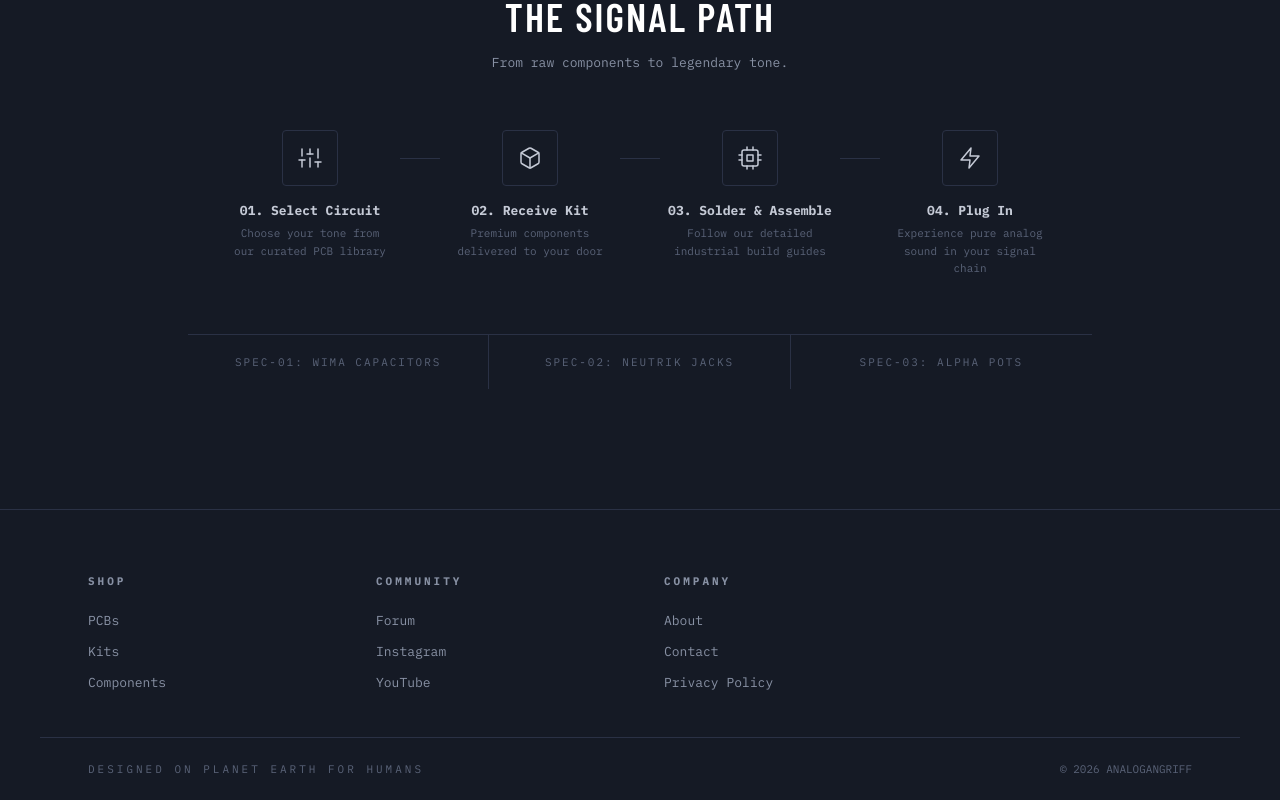
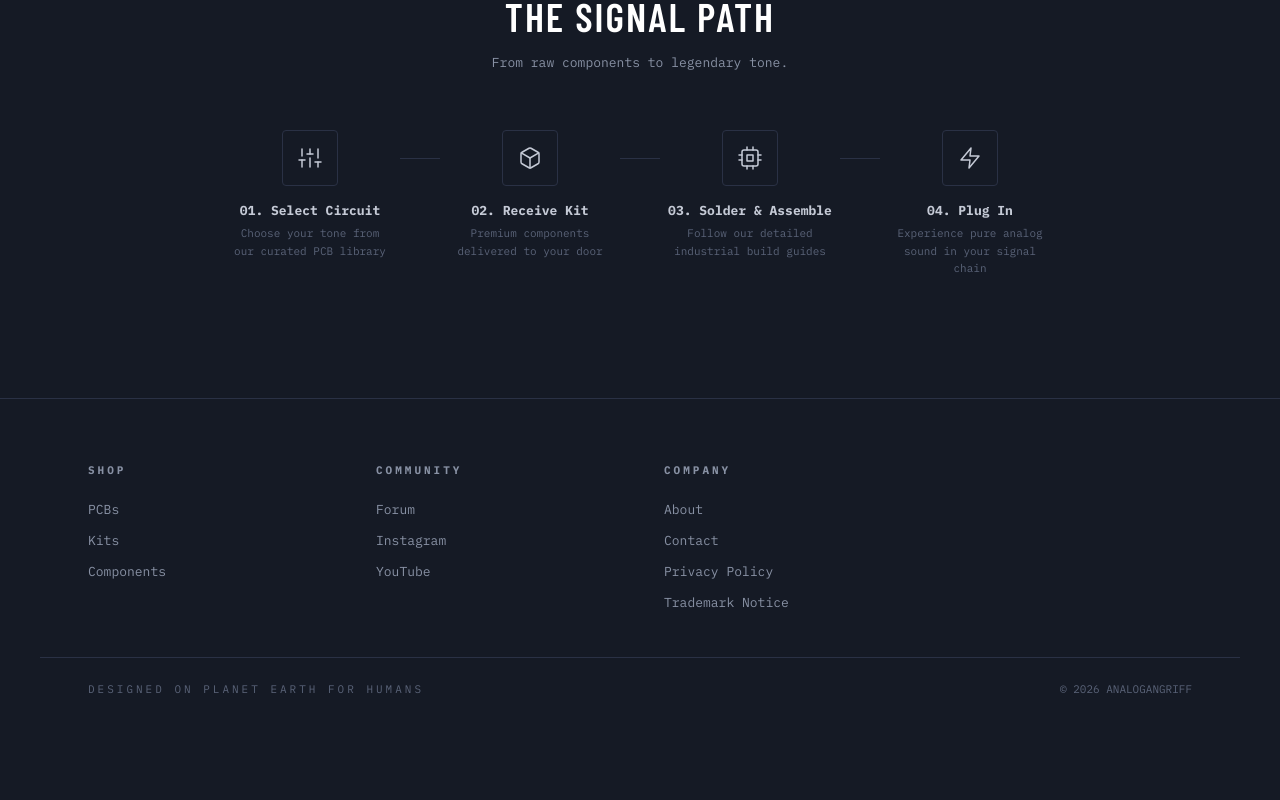
Before and after one commit to rethinsilvester/analog-angriff, a Next.js app: page / in a window 1280 px wide. Shown: the part 1819-2619 px from the top of the page. After the commit the page ends 2539 px from the top, so only its background shows below. Built offline with nearby package versions, Linux system fonts and the light colour scheme; a web font is replaced by a local one.

Commit message:
fixed footer links

```diff
--- a/app/page.js
+++ b/app/page.js
@@ -366,7 +366,6 @@ function Hero({ setPage }) {
         <p style={{ fontFamily: mono, fontSize: "clamp(13px,1.4vw,16px)", color: "rgba(255,255,255,0.75)", maxWidth: 600, lineHeight: 1.7, margin: "0 auto 48px" }}>Premium DIY guitar pedal kits for musicians and tone enthusiasts. Build your sound from the circuit up.</p>
         <div style={{ display: "flex", gap: 16, justifyContent: "center", flexWrap: "wrap" }}>
           <button onClick={() => setPage("shop")} style={{ ...btnO, background: C.white, color: C.bg, border: "none", fontWeight: 700 }}>BROWSE CATALOG</button>
-          <button onClick={() => setPage("about")} style={{ ...btnO, borderColor: "rgba(255,255,255,0.3)" }}>OUR STORY</button>
         </div>
       </div>
       <div onClick={() => document.getElementById("featured")?.scrollIntoView({ behavior: "smooth" })} style={{ position: "absolute", bottom: 40, left: "50%", transform: "translateX(-50%)", display: "flex", flexDirection: "column", alignItems: "center", gap: 8, cursor: "pointer", opacity: 0.6, transition: "opacity 0.3s" }} onMouseOver={e => e.currentTarget.style.opacity = 1} onMouseOut={e => e.currentTarget.style.opacity = 0.6}>
@@ -440,11 +439,6 @@ function SignalPath() {
             </div>
             {i < 3 && <div style={{ width: 40, height: 1, background: C.border, marginTop: 28, flexShrink: 0 }} />}
           </div>
-        ))}
-      </div>
-      <div style={{ display: "grid", gridTemplateColumns: "repeat(3,1fr)", borderTop: `1px solid ${C.border}`, marginTop: 56 }}>
-        {[["SPEC-01:", "WIMA CAPACITORS"], ["SPEC-02:", "NEUTRIK JACKS"], ["SPEC-03:", "ALPHA POTS"]].map(([a, b], i) => (
-          <div key={i} style={{ padding: "20px 16px", borderRight: i < 2 ? `1px solid ${C.border}` : "none", fontFamily: mono, fontSize: 11, color: C.textDim, letterSpacing: "2px", textAlign: "center" }}>{a} {b}</div>
         ))}
       </div>
     </section>
@@ -1043,6 +1037,94 @@ function Breadcrumb({ items, setPage }) {
   );
 }
 
+/* ══ PRIVACY POLICY ══ */
+function PrivacyPage({ setPage }) {
+  return (
+    <section style={{ paddingTop: 92 }}>
+      <div style={{ padding: "12px clamp(16px,4vw,48px)", maxWidth: 800, margin: "0 auto" }}>
+        <Breadcrumb items={[{ label: "Home", page: "home" }, { label: "Privacy Policy" }]} setPage={setPage} />
+      </div>
+      <div style={{ maxWidth: 800, margin: "0 auto", padding: "32px clamp(16px,4vw,48px) 80px" }}>
+        <h1 style={{ ...hdg, fontSize: 32, marginBottom: 32 }}>PRIVACY POLICY</h1>
+        <div style={{ fontFamily: mono, fontSize: 13, color: C.textMuted, lineHeight: 2 }}>
+          <p style={{ marginBottom: 20 }}>Last updated: January 2026</p>
+
+          <h3 style={{ fontFamily: mono, fontSize: 14, fontWeight: 700, color: C.white, marginBottom: 12, marginTop: 32 }}>What we collect</h3>
+          <p style={{ marginBottom: 20 }}>When you place an order or create an account, we collect your name, email address, phone number, and shipping address. This information is used solely to process and deliver your order, and to communicate with you about your purchase.</p>
+
+          <h3 style={{ fontFamily: mono, fontSize: 14, fontWeight: 700, color: C.white, marginBottom: 12, marginTop: 32 }}>How we store it</h3>
+          <p style={{ marginBottom: 20 }}>Account data is currently stored locally on your device using browser storage. We do not store your account credentials on our servers. Order communications happen via WhatsApp and email, which are subject to those {"platforms'"} respective privacy policies.</p>
+
+          <h3 style={{ fontFamily: mono, fontSize: 14, fontWeight: 700, color: C.white, marginBottom: 12, marginTop: 32 }}>Payment information</h3>
+          <p style={{ marginBottom: 20 }}>We do not collect, store, or process credit card or bank account details. All payments are made directly through UPI (Unified Payments Interface) between your banking app and ours. We only receive your UTR/transaction reference number to verify payment.</p>
+
+          <h3 style={{ fontFamily: mono, fontSize: 14, fontWeight: 700, color: C.white, marginBottom: 12, marginTop: 32 }}>Cookies and tracking</h3>
+          <p style={{ marginBottom: 20 }}>This website does not use tracking cookies, analytics scripts, or third-party advertising. We do not sell, share, or trade your personal information with any third parties.</p>
+
+          <h3 style={{ fontFamily: mono, fontSize: 14, fontWeight: 700, color: C.white, marginBottom: 12, marginTop: 32 }}>Your rights</h3>
+          <p style={{ marginBottom: 20 }}>You can delete your account and all associated data at any time from your account settings. If you have questions about your data, contact us at hello@analogangriff.com.</p>
+
+          <h3 style={{ fontFamily: mono, fontSize: 14, fontWeight: 700, color: C.white, marginBottom: 12, marginTop: 32 }}>Changes to this policy</h3>
+          <p>We may update this policy from time to time. Any changes will be posted on this page with an updated revision date.</p>
+        </div>
+      </div>
+    </section>
+  );
+}
+
+/* ══ TRADEMARK NOTICE ══ */
+function TrademarkPage({ setPage }) {
+  return (
+    <section style={{ paddingTop: 92 }}>
+      <div style={{ padding: "12px clamp(16px,4vw,48px)", maxWidth: 800, margin: "0 auto" }}>
+        <Breadcrumb items={[{ label: "Home", page: "home" }, { label: "Trademark Notice" }]} setPage={setPage} />
+      </div>
+      <div style={{ maxWidth: 800, margin: "0 auto", padding: "32px clamp(16px,4vw,48px) 80px" }}>
+        <h1 style={{ ...hdg, fontSize: 32, marginBottom: 32 }}>TRADEMARK NOTICE</h1>
+        <div style={{ fontFamily: mono, fontSize: 13, color: C.textMuted, lineHeight: 2 }}>
+          <div style={{ background: C.bgCard, border: `1px solid ${C.border}`, padding: 24, marginBottom: 32 }}>
+            <p style={{ color: C.accent, fontWeight: 700, marginBottom: 12 }}>Important disclaimer regarding product names and references</p>
+            <p>Analog Angriff is an independent DIY electronics project. We design and sell printed circuit boards and component kits for building guitar effects pedals. Our products are inspired by classic and well-known pedal circuits, but are not manufactured by, endorsed by, or affiliated with any of the original manufacturers referenced on this website.</p>
+          </div>
+
+          <h3 style={{ fontFamily: mono, fontSize: 14, fontWeight: 700, color: C.white, marginBottom: 12, marginTop: 32 }}>Third-party trademarks</h3>
+          <p style={{ marginBottom: 20 }}>Product names, brand names, and circuit references used on this website are the trademarks or registered trademarks of their respective owners. These names are used solely for the purpose of identifying the circuit topology or design lineage of our DIY PCB layouts, and to help builders understand which classic sound each project is based on.</p>
+
+          <p style={{ marginBottom: 20 }}>Examples of trademarks referenced on this site include, but are not limited to:</p>
+
+          <div style={{ background: C.bgCard, border: `1px solid ${C.border}`, padding: "16px 24px", marginBottom: 20 }}>
+            {[
+              { name: "Tube Screamer, TS-808, TS-9", owner: "Ibanez / Hoshino Gakki" },
+              { name: "Klon Centaur, Klon KTR", owner: "Klon LLC / Bill Finnegan" },
+              { name: "Big Muff Pi", owner: "Electro-Harmonix" },
+              { name: "Fuzz Face", owner: "Dunlop Manufacturing" },
+              { name: "Phase 90, MXR", owner: "Dunlop Manufacturing" },
+              { name: "Dyna Comp", owner: "Dunlop Manufacturing / MXR" },
+              { name: "Boss, DS-1, DM-2", owner: "Roland Corporation" },
+              { name: "Timmy", owner: "Paul Cochrane" },
+              { name: "LPB-1", owner: "Electro-Harmonix" },
+            ].map((tm, i) => (
+              <div key={i} style={{ display: "flex", justifyContent: "space-between", padding: "10px 0", borderBottom: i < 8 ? `1px solid ${C.border}` : "none", flexWrap: "wrap", gap: 8 }}>
+                <span style={{ color: C.white, fontWeight: 700 }}>{tm.name}</span>
+                <span style={{ color: C.textDim }}>{tm.owner}</span>
+              </div>
+            ))}
+          </div>
+
+          <h3 style={{ fontFamily: mono, fontSize: 14, fontWeight: 700, color: C.white, marginBottom: 12, marginTop: 32 }}>Our products</h3>
+          <p style={{ marginBottom: 20 }}>Analog Angriff products are original PCB layouts and kit assemblies designed for educational and hobbyist purposes. While our circuits may be based on well-known topologies, our PCB designs, enclosure artwork, and documentation are original works.</p>
+
+          <h3 style={{ fontFamily: mono, fontSize: 14, fontWeight: 700, color: C.white, marginBottom: 12, marginTop: 32 }}>Fair use</h3>
+          <p style={{ marginBottom: 20 }}>References to third-party product names are made under nominative fair use to describe the type of circuit a product is based on. No sponsorship, endorsement, or affiliation is implied. If you are a trademark holder and have concerns about how your mark is used on this site, please contact us at hello@analogangriff.com.</p>
+
+          <h3 style={{ fontFamily: mono, fontSize: 14, fontWeight: 700, color: C.white, marginBottom: 12, marginTop: 32 }}>DIY community attribution</h3>
+          <p>The DIY guitar pedal community has a long tradition of sharing and building upon classic circuit designs. We acknowledge and respect the original designers and manufacturers whose work has inspired generations of pedal builders. Our goal is to make these educational building experiences accessible to everyone.</p>
+        </div>
+      </div>
+    </section>
+  );
+}
+
 /* ══ PLACEHOLDER ══ */
 function Placeholder({ title, desc }) {
   return <section style={{ paddingTop: 140, textAlign: "center", maxWidth: 600, margin: "0 auto", padding: "140px 24px 80px" }}><h1 style={{ ...hdg, fontSize: 36, marginBottom: 16 }}>{title}</h1><p style={{ fontFamily: mono, fontSize: 13, color: C.textMuted, lineHeight: 1.8 }}>{desc}</p></section>;
@@ -1206,11 +1288,43 @@ function AccountPage({ setPage, view = "orders" }) {
   );
 }
 /* ══ FOOTER ══ */
-function Footer() {
+function Footer({ setPage }) {
+  const footerLinks = {
+    "SHOP": [
+      { label: "PCBs", page: "pcbs" },
+      { label: "Kits", page: "kits" },
+      { label: "Components", page: "components" },
+    ],
+    "COMMUNITY": [
+      { label: "Forum", page: "forum" },
+      { label: "Instagram", href: "https://instagram.com/analogangriff" },
+      { label: "YouTube", href: "https://youtube.com/@analogangriff" },
+    ],
+    "COMPANY": [
+      { label: "About", page: "about" },
+      { label: "Contact", page: "contact" },
+      { label: "Privacy Policy", page: "privacy" },
+      { label: "Trademark Notice", page: "trademark" },
+    ],
+  };
+
   return (
     <footer style={{ borderTop: `1px solid ${C.border}`, marginTop: 40 }}>
       <div style={{ maxWidth: 1200, margin: "0 auto", padding: "64px clamp(16px,4vw,48px) 32px", display: "grid", gridTemplateColumns: "repeat(auto-fill, minmax(200px, 1fr))", gap: 48 }}>
-        {[{ t: "SHOP", l: ["PCBs", "Kits", "Components"] }, { t: "COMMUNITY", l: ["Forum", "Instagram", "YouTube"] }, { t: "COMPANY", l: ["About", "Contact", "Privacy Policy"] }].map((c, i) => <div key={i}><h4 style={{ ...lbl, marginBottom: 24 }}>{c.t}</h4>{c.l.map(x => <div key={x} style={{ fontFamily: mono, fontSize: 13, color: C.textMuted, marginBottom: 14, cursor: "pointer" }}>{x}</div>)}</div>)}
+        {Object.entries(footerLinks).map(([title, links]) => (
+          <div key={title}>
+            <h4 style={{ ...lbl, marginBottom: 24 }}>{title}</h4>
+            {links.map(link => link.href ? (
+              <a key={link.label} href={link.href} target="_blank" rel="noopener noreferrer" style={{ display: "block", fontFamily: mono, fontSize: 13, color: C.textMuted, marginBottom: 14, cursor: "pointer", textDecoration: "none", transition: "color 0.2s" }}
+                onMouseOver={e => e.target.style.color = C.white}
+                onMouseOut={e => e.target.style.color = C.textMuted}>{link.label}</a>
+            ) : (
+              <div key={link.label} onClick={() => setPage(link.page)} style={{ fontFamily: mono, fontSize: 13, color: C.textMuted, marginBottom: 14, cursor: "pointer", transition: "color 0.2s" }}
+                onMouseOver={e => e.target.style.color = C.white}
+                onMouseOut={e => e.target.style.color = C.textMuted}>{link.label}</div>
+            ))}
+          </div>
+        ))}
       </div>
       <div style={{ padding: "24px clamp(16px,4vw,48px)", borderTop: `1px solid ${C.border}`, display: "flex", justifyContent: "space-between", flexWrap: "wrap", gap: 12, maxWidth: 1200, margin: "0 auto" }}>
         <span style={{ fontFamily: mono, fontSize: 11, color: C.textDim, letterSpacing: "3px" }}>DESIGNED ON PLANET EARTH FOR HUMANS</span>
@@ -1261,10 +1375,12 @@ export default function Home() {
       {page === "checkout" && <CheckoutPage cart={cart} setPage={handleSetPage} />}
       {page === "about" && <AboutPage setPage={handleSetPage} />}
       {page === "contact" && <ContactPage />}
+      {page === "privacy" && <PrivacyPage setPage={handleSetPage} />}
+      {page === "trademark" && <TrademarkPage setPage={handleSetPage} />}
       {page === "forum" && <Placeholder title="FORUM" desc="Community discussion board for pedal builders. Share your builds, ask questions, help others. Coming soon." />}
       {page === "signin" && <AccountPage setPage={handleSetPage} view="orders" />}
       {page === "profile" && <AccountPage setPage={handleSetPage} view="profile" />}
-      <Footer />
+      <Footer setPage={handleSetPage} />
     </div>
   );
 }
```
